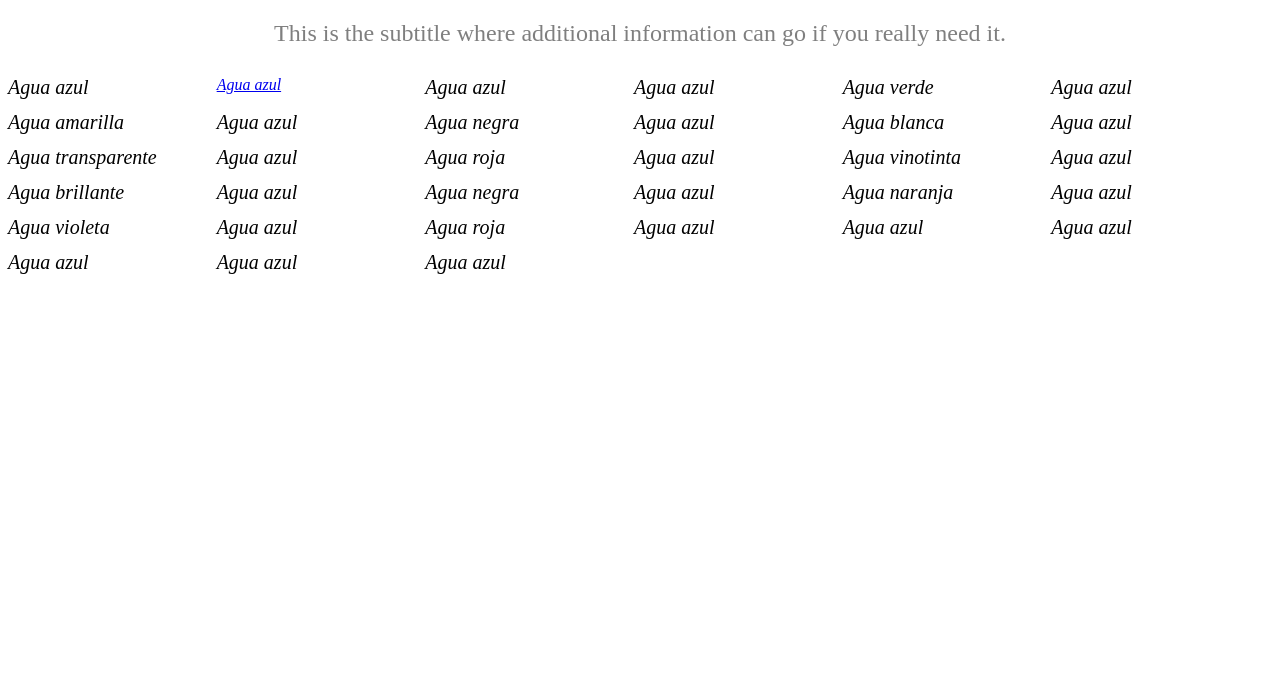
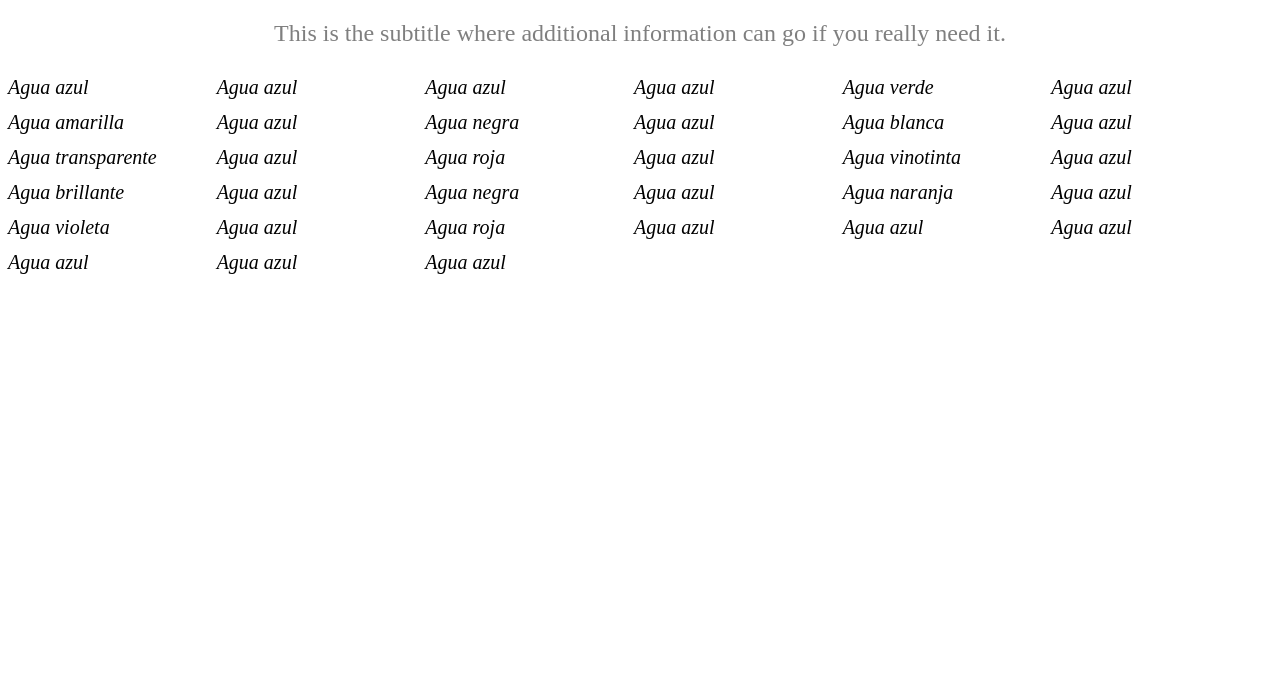
Before and after one commit to cafeinternet/bibliotecadelagua, a plain HTML site: page index.html in a window 1280 px wide. Shown: the part 72-746 px from the top of the page. Drawn offline with nearby package versions, Linux system fonts and the light colour scheme.

Commit message:
Update index.html

```diff
--- a/index.html
+++ b/index.html
@@ -21,7 +21,7 @@
 
 <div class="items">
     <div class="item"><a href="stylesheets/2.html" class="f4 fw2 db black link hover-gray">Agua azul</a></div>
-    <div class="item"><a href="stylesheets/2.html class="f4 fw2 db black link hover-gray">Agua azul</a></div><div class="item"><a href="untitled-2.html" class="f4 fw2 db black link hover-gray">Agua azul </a></div>
+    <div class="item"><a href="stylesheets/2.html" class="f4 fw2 db black link hover-gray">Agua azul</a></div><div class="item"><a href="untitled-2.html" class="f4 fw2 db black link hover-gray">Agua azul </a></div>
     <div class="item"><a href="stylesheets/2.html" class="f4 fw2 db black link hover-gray">Agua azul</a></div><div class="item"><a href="untitled-2.html" class="f4 fw2 db black link hover-gray">Agua verde</a></div>
     <div class="item"><a href="stylesheets/2.html" class="f4 fw2 db black link hover-gray">Agua azul</a></div><div class="item"><a href="untitled-2.html" class="f4 fw2 db black link hover-gray">Agua amarilla</a></div>
     <div class="item"><a href="stylesheets/2.html" class="f4 fw2 db black link hover-gray">Agua azul</a></div><div class="item"><a href="untitled-2.html" class="f4 fw2 db black link hover-gray">Agua negra</a></div>
```
